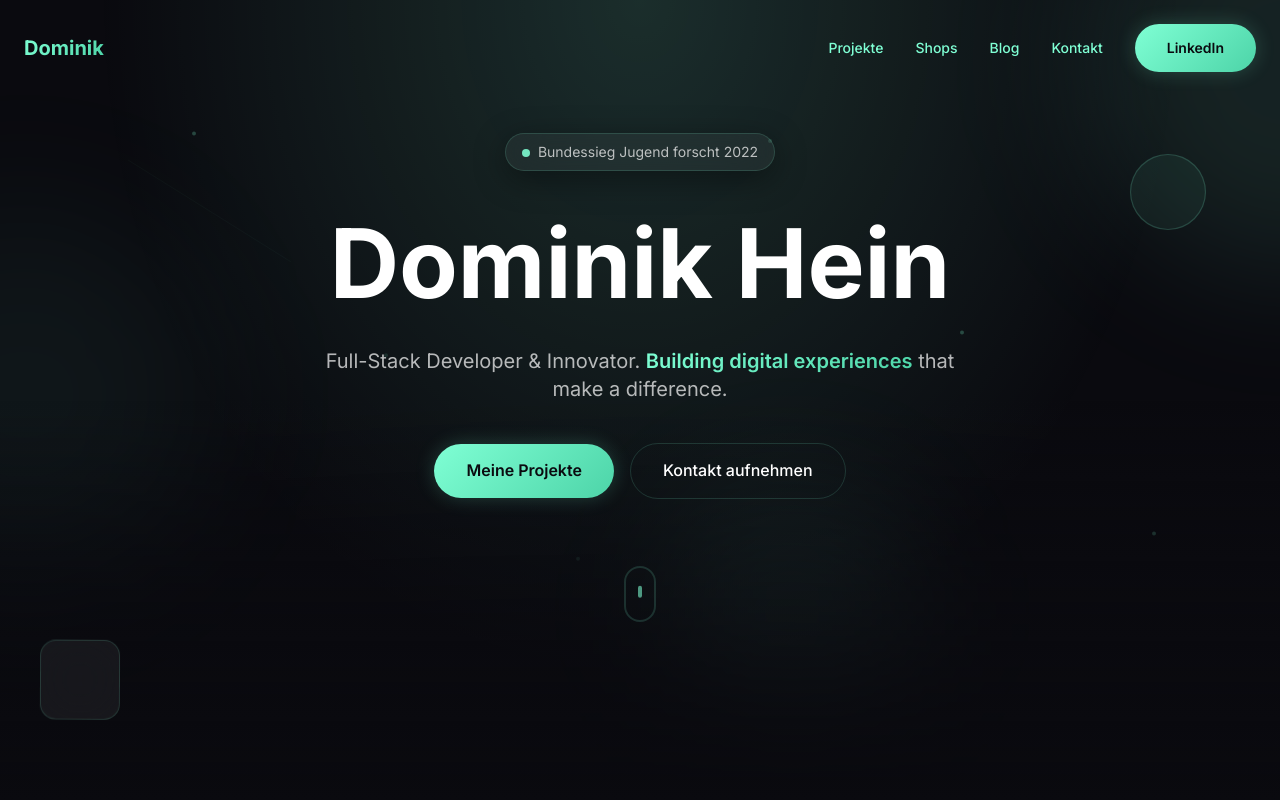
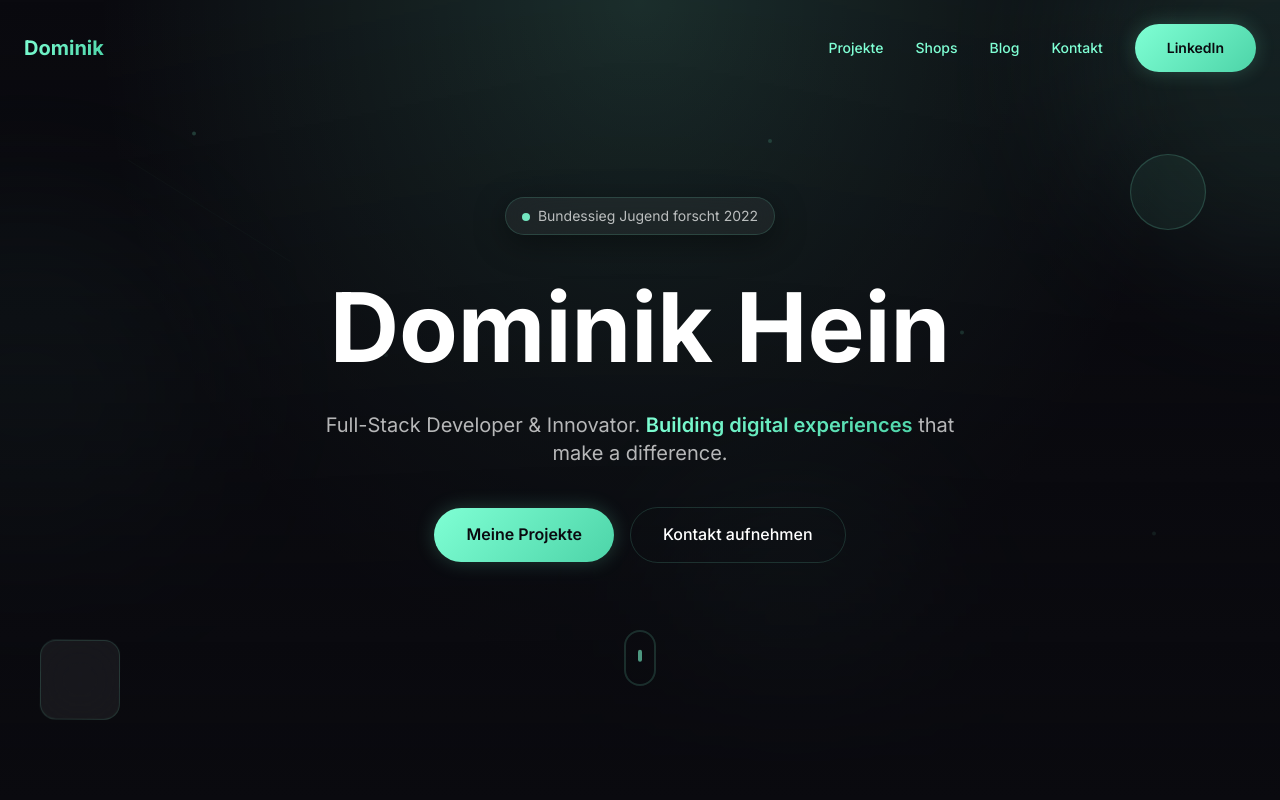
Before and after one commit to gratisCobalt/dominikhein.de, a React (Vite) app: page / in a window 1280 px wide. Shown: the top 800 px of the page. Built offline with nearby package versions, Linux system fonts and the light colour scheme.

Commit message:
revert: restore original hero gradient

```diff
--- a/src/components/Hero.tsx
+++ b/src/components/Hero.tsx
@@ -39,12 +39,12 @@ export function Hero() {
   }
 
   return (
-    <section className="relative flex min-h-screen items-center justify-center overflow-hidden pt-20 pb-32">
+    <section className="relative flex min-h-screen items-center justify-center overflow-hidden pt-20">
       {/* Hero background gradient */}
       <div className="bg-hero-gradient absolute inset-0" />
 
-      {/* Smooth fade to next section */}
-      <div className="absolute inset-0 bg-gradient-to-b from-transparent via-transparent to-bg-primary" />
+      {/* Placeholder for background image - will be replaced */}
+      <div className="absolute inset-0 bg-gradient-to-b from-transparent via-bg-primary/50 to-bg-primary" />
 
       <div className="container relative z-10 text-center">
         {/* Animated badge */}
```
